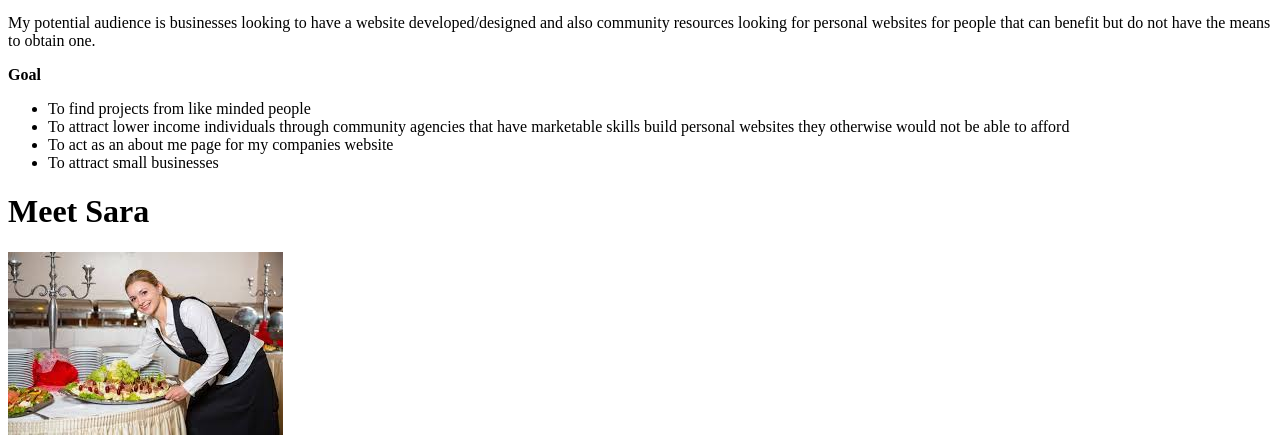
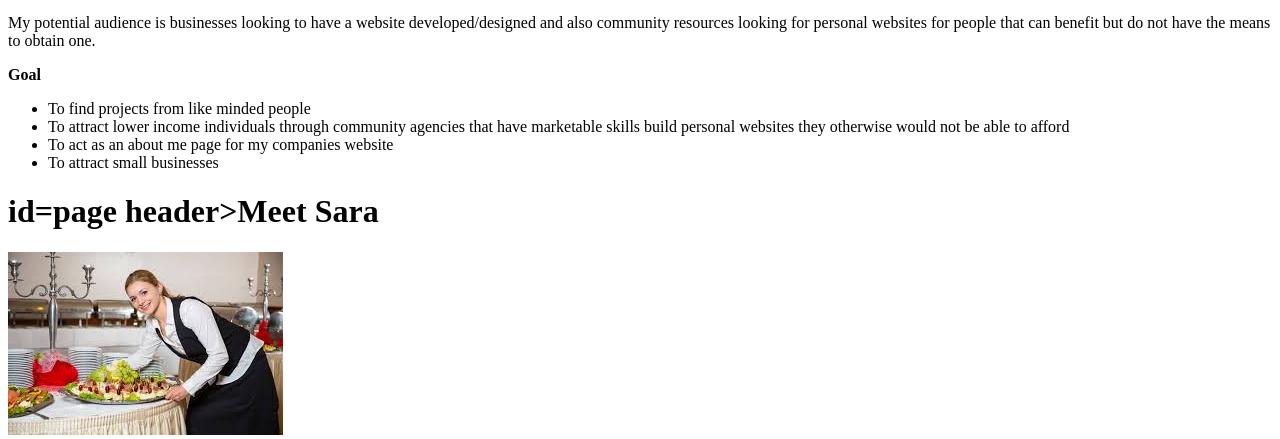
Before and after one commit to dbranch82/danielle-about-me, a PHP site: page /milestone-1.php in a window 1280 px wide. Shown: the part 168-607 px from the top of the page. Run offline with PHP 8.4, Linux system fonts and the light colour scheme.

Commit message:
Checked Html and made some changes

```diff
--- a/public_html/documentation/milestone-1.php
+++ b/public_html/documentation/milestone-1.php
@@ -19,9 +19,7 @@
 			they otherwise would not be able to afford</li>
 			<li>To act as an about me page for my companies website</li>
 			<li>To attract small businesses</li>
-		</ul>
-
-		<h1 id="page header">Meet Sara</h1>
+		</ul><h1>id=page header>Meet Sara</h1>
 		<img src="images/sarapic.jpg" alt="sara picture"/>
 		<h1>Persona</h1>
 		<p><strong>Name:</strong> Sara Smith</p>
```
